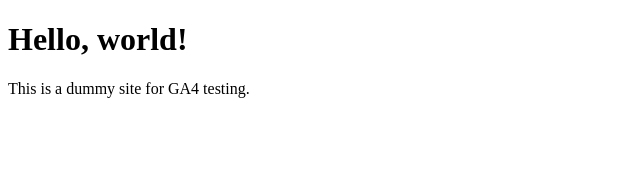
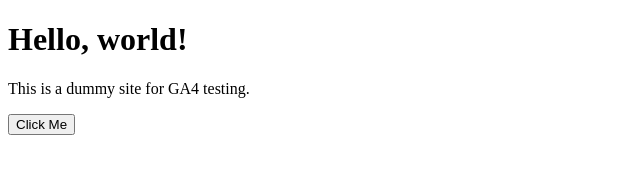
Before and after one commit to livi2750/my-dummy-site, a plain HTML site: page index.html in a window 1280 px wide. Shown: the whole page, without its empty margins (0-640 px from the left). Drawn offline with Linux system fonts and the light colour scheme.

Commit message:
Update index.html

```diff
--- a/index.html
+++ b/index.html
@@ -1,6 +1,9 @@
 <!DOCTYPE html>
 <html>
 <head>
+  <meta charset="UTF-8">
+  <title>My Dummy Site</title>
+
   <!-- Google tag (gtag.js) -->
   <script async src="https://www.googletagmanager.com/gtag/js?id=G-JTB17MG6MZ"></script>
   <script>
@@ -10,10 +13,12 @@
 
     gtag('config', 'G-JTB17MG6MZ');
   </script>
-    <title>My Dummy Site</title>
 </head>
 <body>
   <h1>Hello, world!</h1>
   <p>This is a dummy site for GA4 testing.</p>
+
+  <!-- New Button to Trigger Redeploy -->
+  <button onclick="alert('Button clicked!')">Click Me</button>
 </body>
 </html>
```
Lines whose indentation alone changed are shown as unchanged.
